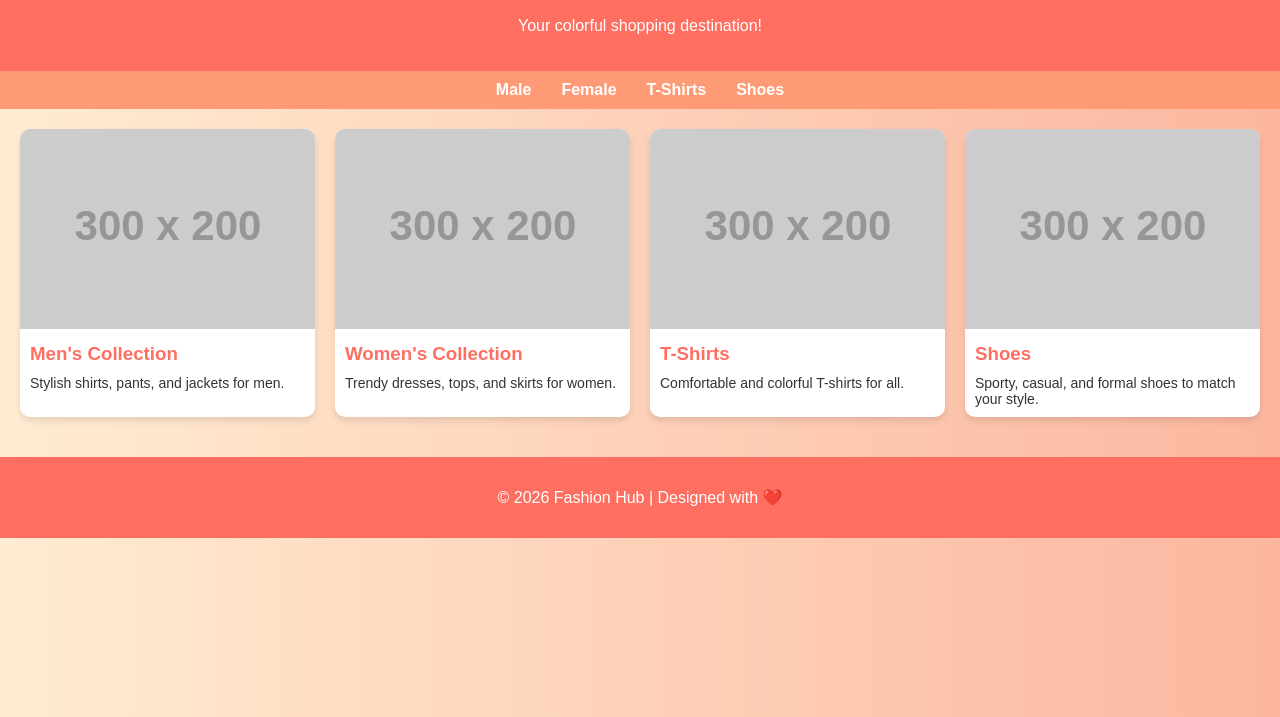
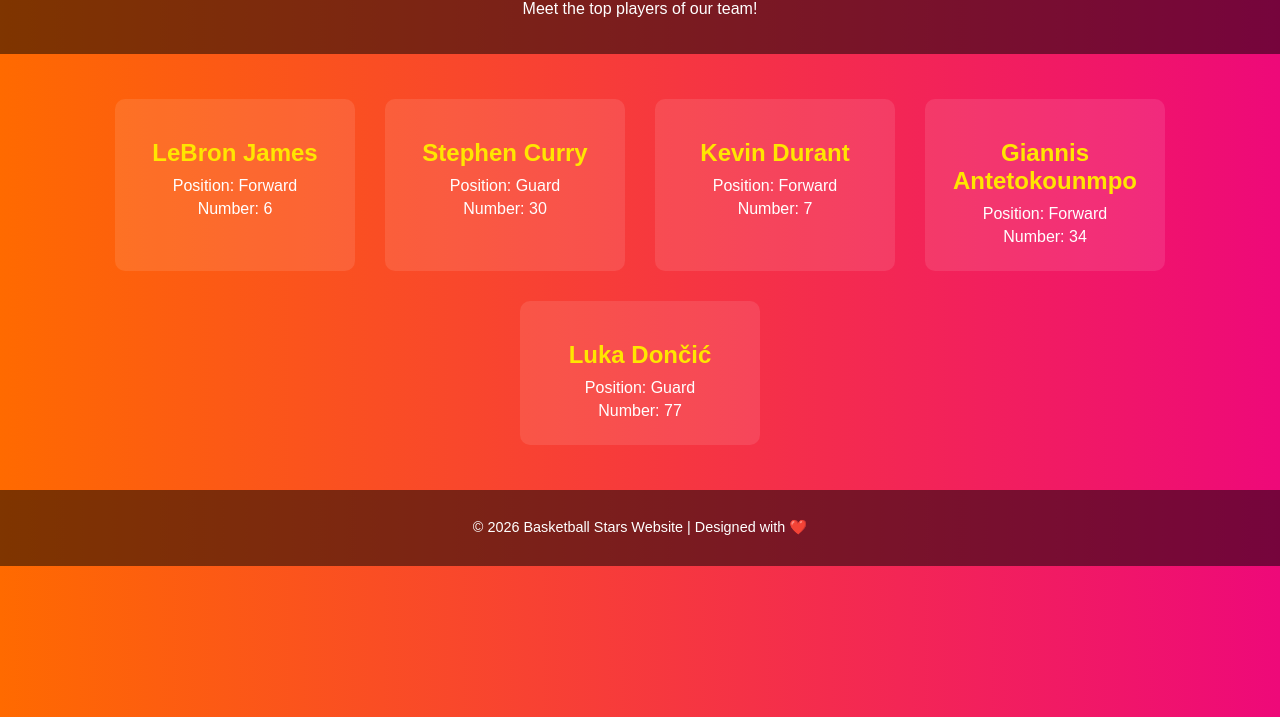
Before and after one commit to sadhanashrestha/sadhana, a plain HTML site: page index.html in a window 1280 px wide. Shown: the part 83-800 px from the top of the page. Drawn offline with Linux system fonts and the light colour scheme; placeholder pictures from the web are drawn by us.

Commit message:
Update index.html

```diff
--- a/index.html
+++ b/index.html
@@ -2,112 +2,96 @@
 <html lang="en">
 <head>
   <meta charset="UTF-8">
-  <meta name="viewport" content="width=device-width, initial-scale=1.0">
-  <title>Clothes Shopping</title>
+  <title>Basketball Stars</title>
   <style>
     body {
       font-family: Arial, sans-serif;
+      background: linear-gradient(to right, #ff6a00, #ee0979);
+      color: #fff;
       margin: 0;
-      background: linear-gradient(to right, #ffecd2, #fcb69f);
-      color: #333;
+      padding: 0;
     }
     header {
-      background: #ff6f61;
-      color: white;
+      text-align: center;
       padding: 20px;
+      background-color: rgba(0,0,0,0.5);
+    }
+    header h1 {
+      font-size: 2.5em;
+      margin: 0;
+    }
+    .player-list {
+      display: flex;
+      flex-wrap: wrap;
+      justify-content: center;
+      margin: 30px;
+    }
+    .player-card {
+      background-color: rgba(255,255,255,0.1);
+      border-radius: 10px;
+      padding: 20px;
+      margin: 15px;
+      width: 200px;
       text-align: center;
+      transition: transform 0.3s;
     }
-    nav {
-      display: flex;
-      justify-content: center;
-      background: #ff9a76;
-      padding: 10px;
+    .player-card:hover {
+      transform: scale(1.1);
+      background-color: rgba(255,255,255,0.2);
     }
-    nav a {
-      margin: 0 15px;
-      text-decoration: none;
-      color: white;
-      font-weight: bold;
+    .player-card h2 {
+      font-size: 1.5em;
+      margin-bottom: 10px;
+      color: #ffe600;
     }
-    nav a:hover {
-      text-decoration: underline;
-    }
-    .container {
-      display: grid;
-      grid-template-columns: repeat(auto-fit, minmax(250px, 1fr));
-      gap: 20px;
-      padding: 20px;
-    }
-    .card {
-      background: white;
-      border-radius: 10px;
-      box-shadow: 0 4px 6px rgba(0,0,0,0.1);
-      overflow: hidden;
-      transition: transform 0.2s;
-    }
-    .card:hover {
-      transform: scale(1.05);
-    }
-    .card img {
-      width: 100%;
-      height: 200px;
-      object-fit: cover;
-    }
-    .card h3 {
-      margin: 10px;
-      color: #ff6f61;
-    }
-    .card p {
-      margin: 10px;
-      font-size: 14px;
+    .player-card p {
+      margin: 5px 0;
+      font-size: 1em;
     }
     footer {
-      background: #ff6f61;
-      color: white;
       text-align: center;
       padding: 15px;
-      margin-top: 20px;
+      background-color: rgba(0,0,0,0.5);
+      font-size: 0.9em;
     }
   </style>
 </head>
 <body>
   <header>
-    <h1>Fashion Hub</h1>
-    <p>Your colorful shopping destination!</p>
+    <h1>🏀 Basketball Stars 🏀</h1>
+    <p>Meet the top players of our team!</p>
   </header>
 
-  <nav>
-    <a href="#">Male</a>
-    <a href="#">Female</a>
-    <a href="#">T-Shirts</a>
-    <a href="#">Shoes</a>
-  </nav>
-
-  <div class="container">
-    <div class="card">
-      <img src="https://via.placeholder.com/300x200?text=Male+Clothes" alt="Male Clothes">
-      <h3>Men's Collection</h3>
-      <p>Stylish shirts, pants, and jackets for men.</p>
+  <section class="player-list">
+    <div class="player-card">
+      <h2>LeBron James</h2>
+      <p>Position: Forward</p>
+      <p>Number: 6</p>
     </div>
-    <div class="card">
-      <img src="https://via.placeholder.com/300x200?text=Female+Clothes" alt="Female Clothes">
-      <h3>Women's Collection</h3>
-      <p>Trendy dresses, tops, and skirts for women.</p>
+    <div class="player-card">
+      <h2>Stephen Curry</h2>
+      <p>Position: Guard</p>
+      <p>Number: 30</p>
     </div>
-    <div class="card">
-      <img src="https://via.placeholder.com/300x200?text=T-Shirts" alt="T-Shirts">
-      <h3>T-Shirts</h3>
-      <p>Comfortable and colorful T-shirts for all.</p>
+    <div class="player-card">
+      <h2>Kevin Durant</h2>
+      <p>Position: Forward</p>
+      <p>Number: 7</p>
     </div>
-    <div class="card">
-      <img src="https://via.placeholder.com/300x200?text=Shoes" alt="Shoes">
-      <h3>Shoes</h3>
-      <p>Sporty, casual, and formal shoes to match your style.</p>
+    <div class="player-card">
+      <h2>Giannis Antetokounmpo</h2>
+      <p>Position: Forward</p>
+      <p>Number: 34</p>
     </div>
-  </div>
+    <div class="player-card">
+      <h2>Luka Dončić</h2>
+      <p>Position: Guard</p>
+      <p>Number: 77</p>
+    </div>
+  </section>
 
   <footer>
-    <p>&copy; 2026 Fashion Hub | Designed with ❤️</p>
+    <p>&copy; 2026 Basketball Stars Website | Designed with ❤️</p>
   </footer>
 </body>
 </html>
```
